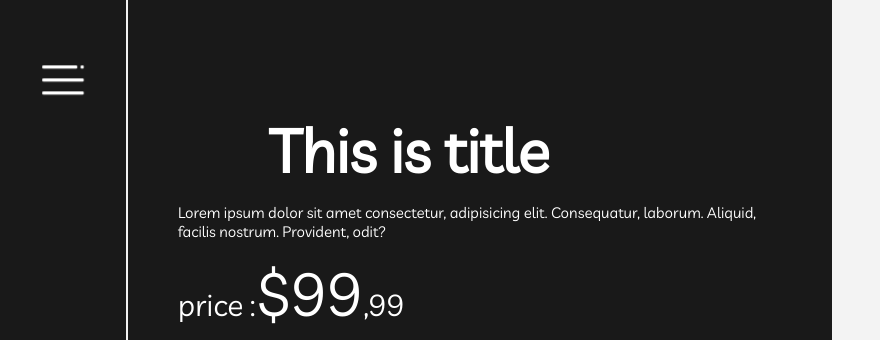
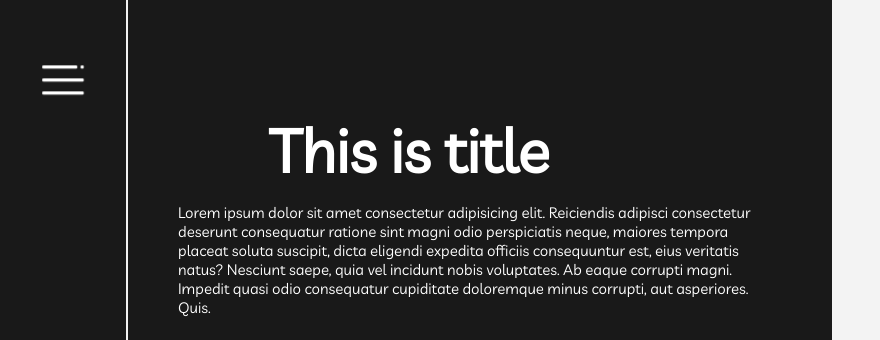
Before and after one commit to NoahGiesel/portfolioEcommerce, a plain HTML site: page index.html in a window 1280 px wide. Shown: the top 340 px of the page, without its empty margins (0-880 px from the left). Drawn offline with Linux system fonts and the light colour scheme.

```diff
--- a/index.html
+++ b/index.html
@@ -43,8 +43,7 @@
                         <div class="central">
                             <h4 id="title">This is title</h4>
                             <p id="description">
-                                Lorem ipsum dolor sit amet consectetur, adipisicing elit.
-                                Consequatur, laborum. Aliquid, facilis nostrum. Provident, odit?
+                                Lorem ipsum dolor sit amet consectetur adipisicing elit. Reiciendis adipisci consectetur deserunt consequatur ratione sint magni odio perspiciatis neque, maiores tempora placeat soluta suscipit, dicta eligendi expedita officiis consequuntur est, eius veritatis natus? Nesciunt saepe, quia vel incidunt nobis voluptates. Ab eaque corrupti magni. Impedit quasi odio consequatur cupiditate doloremque minus corrupti, aut asperiores. Quis.
                             </p>
                             <p id="price">price :
                                 <p id="cost">$99
```
